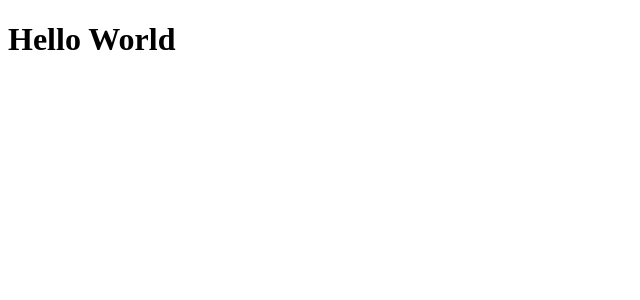
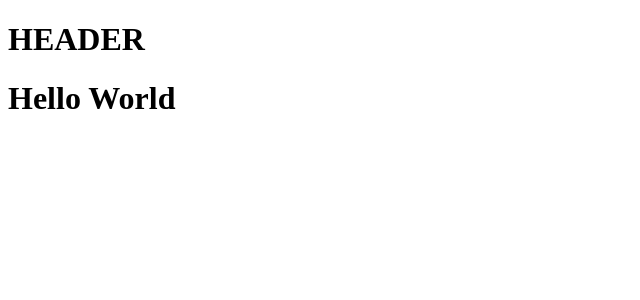
Before and after one commit to AntonioNtV/goStack-module01-react, a React app: page / in a window 1280 px wide. Shown: the top 300 px of the page, without its empty margins (0-640 px from the left). Built offline with nearby package versions, Linux system fonts and the light colour scheme.

Commit message:
Componente do header

```diff
--- a/src/App.js
+++ b/src/App.js
@@ -1,8 +1,12 @@
 import React from 'react'
+import Header from './components/Header'
 
 function App() {
     return (
+        <>
+        <Header/>
         <h1>Hello World</h1>
+        </>
     )
 }
 
--- /dev/null
+++ b/src/components/Header.js
@@ -0,0 +1,7 @@
+import React from 'react'
+
+export default function Header() {
+    return (
+        <h1>HEADER</h1>
+    )
+}
```
